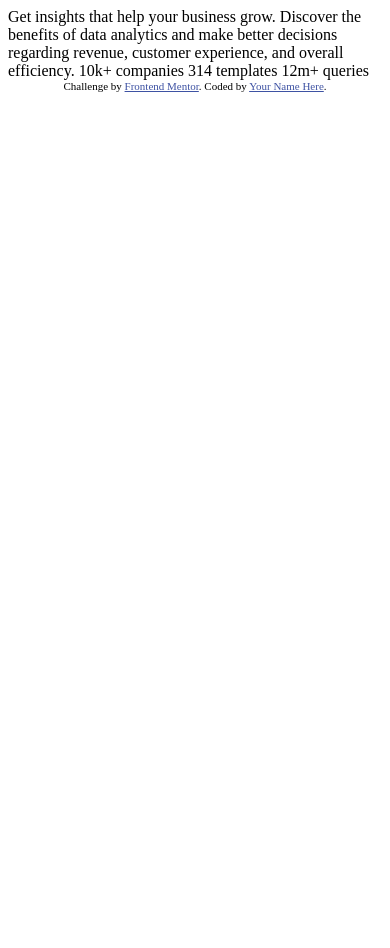
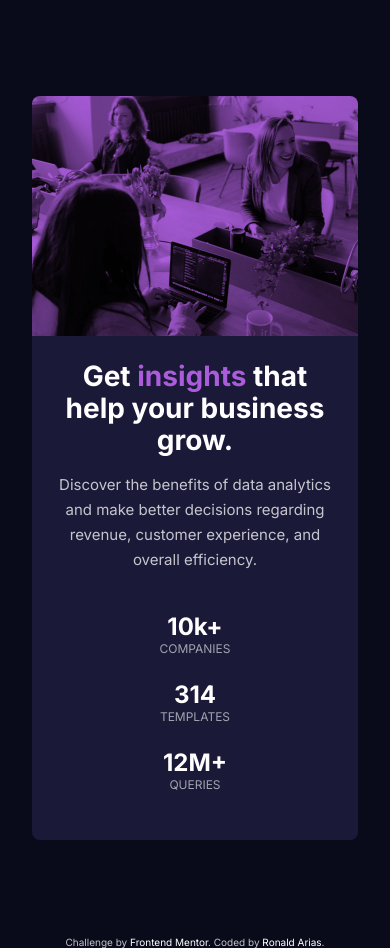
Before and after one commit to rparias/Stats-preview-card-component, a plain HTML site: page index.html in a window 390 px wide. Before the commit the page ends 844 px from the top, so only its background shows below. Drawn offline with Linux system fonts and the light colour scheme.

Commit message:
Mobile version done

```diff
--- a/index.html
+++ b/index.html
@@ -1,33 +1,53 @@
 <!DOCTYPE html>
 <html lang="en">
   <head>
-  <meta charset="UTF-8">
-  <meta name="viewport" content="width=device-width, initial-scale=1.0"> <!-- displays site properly based on user's device -->
+    <meta charset="UTF-8" />
+    <meta name="viewport" content="width=device-width, initial-scale=1.0" />
+    <!-- displays site properly based on user's device -->
 
-  <link rel="icon" type="image/png" sizes="32x32" href="./images/favicon-32x32.png">
+    <link
+      rel="icon"
+      type="image/png"
+      sizes="32x32"
+      href="./images/favicon-32x32.png"
+    />
 
     <title>Frontend Mentor | Stats preview card component</title>
 
-  <!-- Feel free to remove these styles or customise in your own stylesheet 👍 -->
-  <style>
-    .attribution { font-size: 11px; text-align: center; }
-    .attribution a { color: hsl(228, 45%, 44%); }
-  </style>
+    <link rel="stylesheet" href="styles/styles.css" />
   </head>
   <body>
-
-  Get insights that help your business grow.
-
-  Discover the benefits of data analytics and make better decisions regarding revenue, customer
-  experience, and overall efficiency.
-
-  10k+ companies
-  314 templates
-  12m+ queries
-
+    <main class="container">
+      <section class="info">
+        <h1 class="main-heading">
+          Get <span>insights</span> that help your business grow.
+        </h1>
+        <p class="main-paragraph">
+          Discover the benefits of data analytics and make better decisions
+          regarding revenue, customer experience, and overall efficiency.
+        </p>
+        <div class="stats-heading">
+          <div class="stat">
+            <p class="number">10k+</p>
+            <p class="number-description">companies</p>
+          </div>
+          <div class="stat">
+            <p class="number">314</p>
+            <p class="number-description">templates</p>
+          </div>
+          <div class="stat">
+            <p class="number">12M+</p>
+            <p class="number-description">queries</p>
+          </div>
+        </div>
+      </section>
+      <div class="picture" />
+    </main>
     <div class="attribution">
-    Challenge by <a href="https://www.frontendmentor.io?ref=challenge" target="_blank">Frontend Mentor</a>.
-    Coded by <a href="#">Your Name Here</a>.
+      Challenge by
+      <a href="https://www.frontendmentor.io?ref=challenge" target="_blank"
+        >Frontend Mentor</a
+      >. Coded by <a href="https://github.com/rparias">Ronald Arias</a>.
     </div>
   </body>
 </html>
--- /dev/null
+++ b/styles/styles.css
@@ -0,0 +1,102 @@
+@import url("https://fonts.googleapis.com/css2?family=Lexend+Deca&display=swap");
+@import url("https://fonts.googleapis.com/css2?family=Inter:wght@400;700&display=swap");
+
+* {
+  margin: 0;
+  padding: 0;
+}
+
+a {
+  text-decoration: none;
+  color: var(--white);
+}
+
+:root {
+  --mobile-layout: 375px;
+  --desktop-layout: 1440px;
+  --dark-blue: hsl(233, 47%, 7%);
+  --dark-desaturated-blue: hsl(244, 38%, 16%);
+  --soft-violet: hsl(277, 64%, 61%);
+  --white: hsl(0, 0%, 100%);
+  --slightly-white-paragraphs: hsl(0, 0%, 100%, 0.75);
+  --slightly-white-headings: hsl(0, 0%, 100%, 0.6);
+  --font-inter: "Inter", sans-serif;
+}
+
+body {
+  background-color: var(--dark-blue);
+  font-size: 15px;
+  height: 100vh;
+  display: grid;
+  place-items: center;
+}
+
+.container {
+  display: flex;
+  flex-direction: column-reverse;
+  justify-content: center;
+  background-color: var(--dark-desaturated-blue);
+  margin: 6rem 2rem;
+  border-radius: 0.5rem;
+}
+
+.info {
+  padding: 1.5rem;
+  font-family: var(--font-inter);
+  display: flex;
+  flex-direction: column;
+  justify-content: space-between;
+  align-items: center;
+  text-align: center;
+}
+
+.main-heading {
+  color: var(--white);
+  font-size: 28px;
+  font-weight: 700;
+  line-height: 32px;
+}
+
+.main-heading span {
+  color: var(--soft-violet);
+}
+
+.main-paragraph {
+  color: var(--slightly-white-paragraphs);
+  line-height: 25px;
+  margin: 16px 0;
+}
+
+.stats-heading {
+  color: var(--slightly-white-headings);
+}
+
+.stat {
+  margin: 24px 0;
+}
+
+.number {
+  color: var(--white);
+  font-size: 24px;
+  font-weight: 700;
+}
+
+.number-description {
+  font-size: 12px;
+  text-transform: uppercase;
+}
+
+.picture {
+  height: 240px;
+  width: 100%;
+  background: var(--soft-violet) url("../images/image-header-mobile.jpg");
+  background-size: cover;
+  background-blend-mode: multiply;
+  border-radius: 0.5rem 0.5rem 0 0;
+}
+
+.attribution {
+  color: var(--slightly-white-paragraphs);
+  font-size: 10px;
+  font-family: var(--font-inter);
+}
```
Lines whose indentation alone changed are shown as unchanged.
